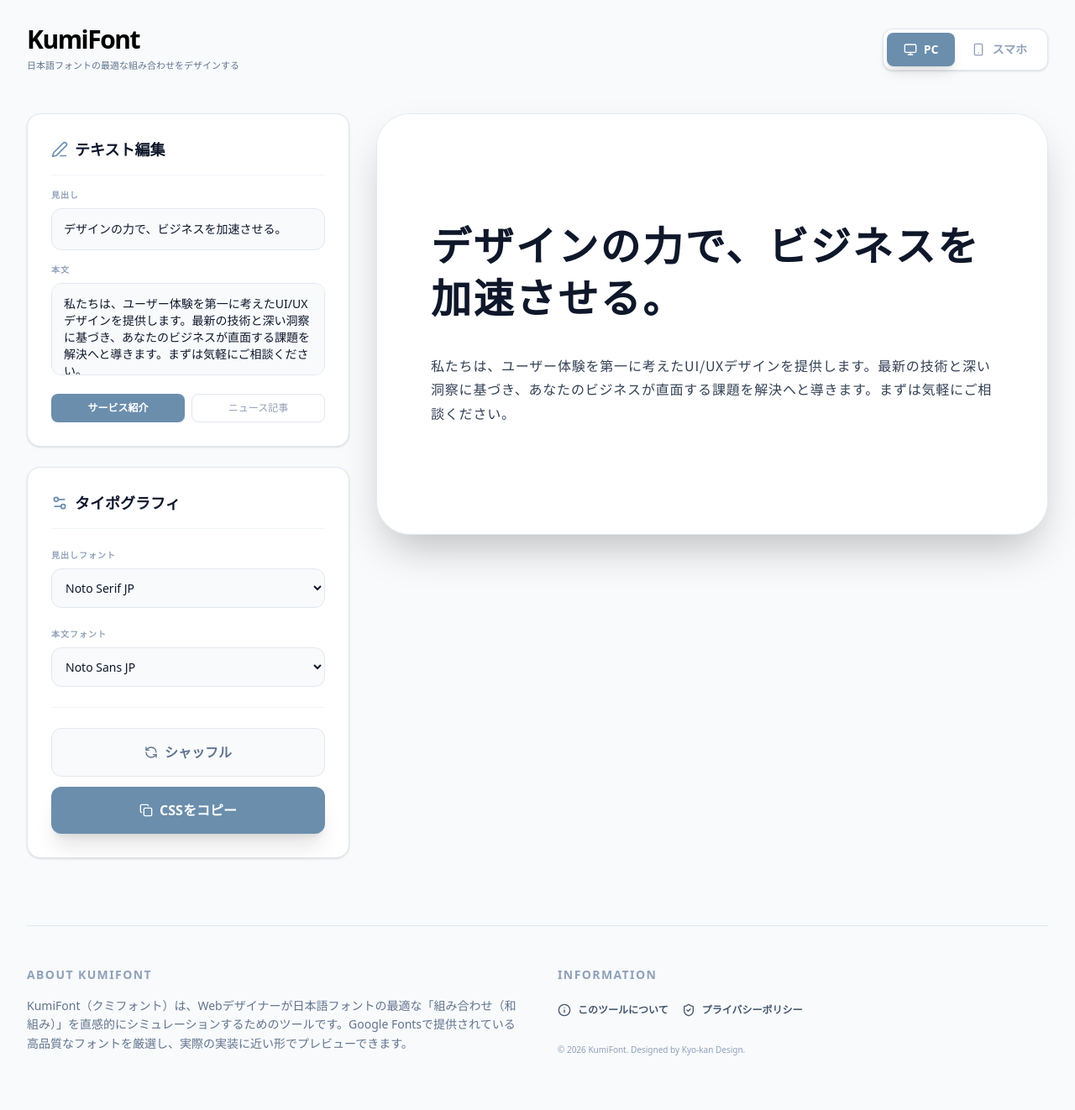
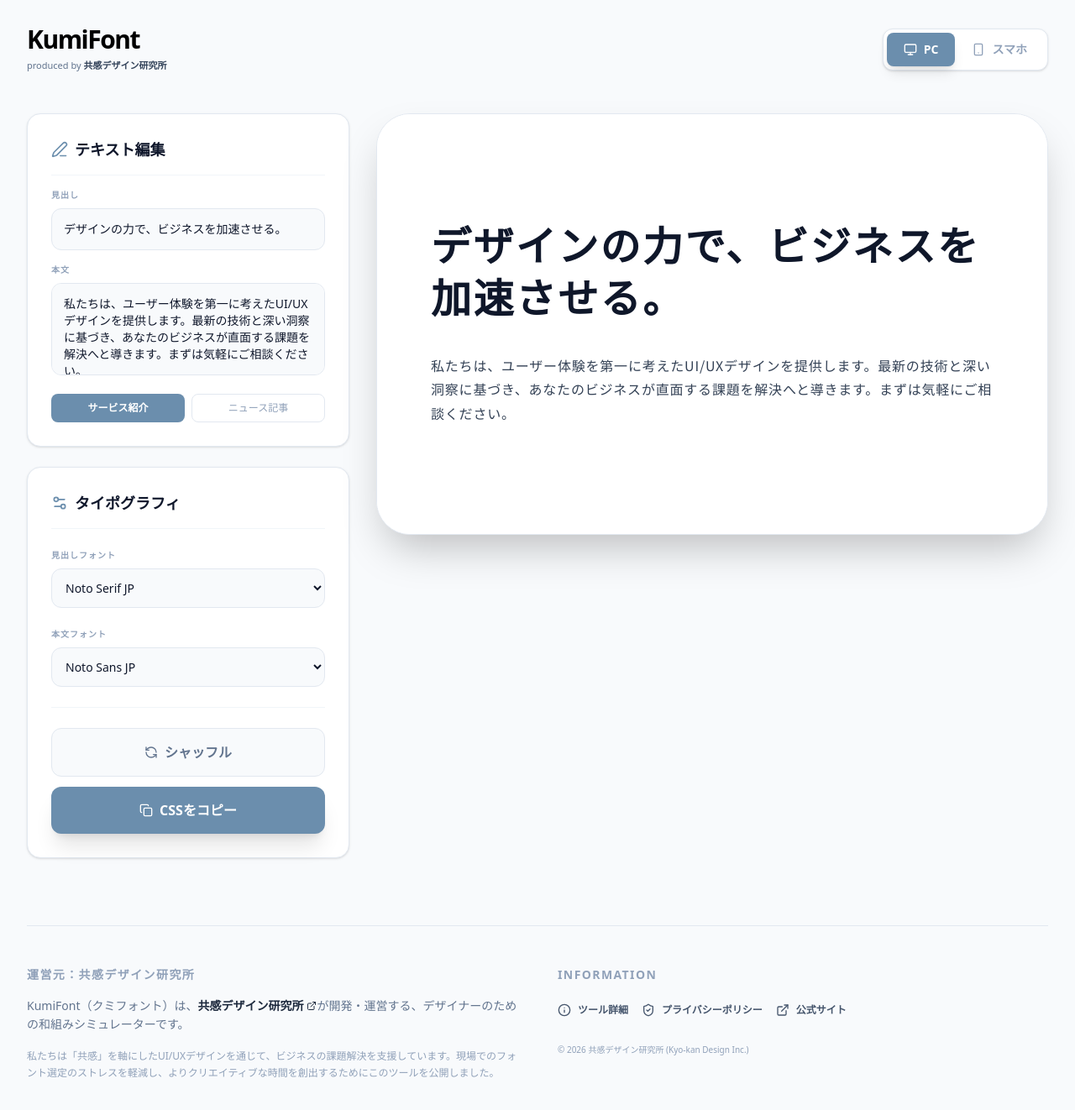
Before and after one commit to kyo-kan-design/my-font-app, a React (Vite) app: page / in a window 1280 px wide. Shown: the top 1322 px of the page at 84% size. Built offline with nearby package versions, Linux system fonts and the light colour scheme; a web font is replaced by a local one.

Commit message:
Branding: Add Kyo-kan Design company info and links

```diff
--- a/index.html
+++ b/index.html
@@ -5,31 +5,28 @@
     <link rel="icon" type="image/svg+xml" href="/vite.svg" />
     <meta name="viewport" content="width=device-width, initial-scale=1.0" />
 
-    <!-- SEO対策：タイトルと説明文 -->
-    <title>KumiFont | 日本語フォント組み合わせシミュレーター【CSSコピー可】</title>
-    <meta name="description" content="Webデザインに最適な日本語フォントのマッチングをブラウザ上で即座に確認。Noto Sans JPやMinchoなど商用利用可能なGoogle Fontsから、理想の組み合わせをシミュレーション。デザイナーのための無料制作支援ツールです。" />
-    <meta name="keywords" content="日本語フォント, フォントシミュレーター, Webデザイン, タイポグラフィ, Google Fonts, フォント組み合わせ" />
+    <!-- SEO対策：タイトルと説明文（共感デザイン研究所を明記） -->
+    <title>KumiFont | 日本語フォント組み合わせシミュレーター【by 共感デザイン研究所】</title>
+    <meta name="description" content="共感デザイン研究所が提供する日本語フォントの組み合わせシミュレーター。Webデザインに最適なフォントペアリングをブラウザ上で即座に確認し、CSSをコピーできます。Noto Sans JPやMinchoなど主要フォントに対応。" />
+    <meta name="keywords" content="日本語フォント, 共感デザイン研究所, KumiFont, フォントシミュレーター, Webデザイン, タイポグラフィ, Google Fonts" />
+    <meta name="author" content="共感デザイン研究所" />
 
     <!-- SNS共有用 (OGP) 設定 -->
     <meta property="og:title" content="KumiFont | 日本語フォント組み合わせシミュレーター" />
-    <meta property="og:description" content="日本語フォントの最適な組み合わせをブラウザでデザイン。" />
+    <meta property="og:description" content="共感デザイン研究所による、日本語フォントの最適な組み合わせをブラウザでデザインするツール。" />
     <meta property="og:url" content="https://kumifont.com" />
+    <meta property="og:site_name" content="共感デザイン研究所" />
     <meta property="og:type" content="website" />
     <meta name="twitter:card" content="summary_large_image" />
 
     <!-- Google アナリティクス (gtag.js) - 測定ID: G-S38VXX6M3X -->
     <script async src="https://www.googletagmanager.com/gtag/js?id=G-S38VXX6M3X"></script>
-    <script async src="https://pagead2.googlesyndication.com/pagead/js/adsbygoogle.js?client=ca-pub-6474529885988362"
-     crossorigin="anonymous"></script>
     <script>
       window.dataLayer = window.dataLayer || [];
       function gtag(){dataLayer.push(arguments);}
       gtag('js', new Date());
-
       gtag('config', 'G-S38VXX6M3X');
     </script>
-
-    <title>KumiFont - 日本語フォントシミュレーター</title>
   </head>
   <body>
     <div id="root"></div>
--- a/src/App.jsx
+++ b/src/App.jsx
@@ -11,7 +11,8 @@ import {
   Edit3,
   Info,
   ShieldCheck,
-  X
+  X,
+  ExternalLink
 } from 'lucide-react';
 
 const GOOGLE_FONTS = [
@@ -64,7 +65,7 @@ export default function App() {
   const [activePreset, setActivePreset] = useState(PRESET_TEXTS[0].title);
 
   const [showToast, setShowToast] = useState(false);
-  const [modalType, setModalType] = useState(null); // 'about' or 'privacy'
+  const [modalType, setModalType] = useState(null);
 
   const sendGAEvent = (action, params) => {
     if (window.gtag) {
@@ -104,7 +105,9 @@ export default function App() {
       <div className="max-w-7xl mx-auto w-full mb-12 flex flex-col md:flex-row md:items-center justify-between gap-6">
         <div>
           <h1 className="text-3xl font-black tracking-tighter leading-none text-black">KumiFont</h1>
-          <p className="text-slate-500 text-[11px] font-medium mt-2">日本語フォントの最適な組み合わせをデザインする</p>
+          <p className="text-slate-500 text-[11px] font-medium mt-2">
+            produced by <a href="https://kyo-kan-design.com/" target="_blank" rel="noopener noreferrer" className="text-slate-700 font-bold hover:underline">共感デザイン研究所</a>
+          </p>
         </div>
         <div className="flex bg-white p-1 rounded-xl shadow-sm border border-slate-200 w-fit">
           {[{ id: 'pc', icon: Monitor }, { id: 'mobile', icon: Smartphone }].map(({ id, icon: Icon }) => (
@@ -171,22 +174,25 @@ export default function App() {
         </div>
       </div>
 
-      {/* Footer Area for AdSense/SEO */}
       <footer className="max-w-7xl mx-auto w-full mt-20 pt-12 pb-20 border-t border-slate-200">
         <div className="grid grid-cols-1 md:grid-cols-2 gap-12">
           <div>
-            <h3 className="text-sm font-black uppercase tracking-widest text-slate-400 mb-4">About KumiFont</h3>
-            <p className="text-sm text-slate-500 leading-relaxed">
-              KumiFont（クミフォント）は、Webデザイナーが日本語フォントの最適な「組み合わせ（和組み）」を直感的にシミュレーションするためのツールです。Google Fontsで提供されている高品質なフォントを厳選し、実際の実装に近い形でプレビューできます。
+            <h3 className="text-sm font-black uppercase tracking-widest text-slate-400 mb-4">運営元：共感デザイン研究所</h3>
+            <p className="text-sm text-slate-500 leading-relaxed mb-4">
+              KumiFont（クミフォント）は、<a href="https://kyo-kan-design.com/" target="_blank" rel="noopener noreferrer" className="text-slate-800 font-bold hover:underline inline-flex items-center gap-1">共感デザイン研究所<ExternalLink className="w-3 h-3" /></a>が開発・運営する、デザイナーのための和組みシミュレーターです。
+            </p>
+            <p className="text-xs text-slate-400 leading-relaxed">
+              私たちは「共感」を軸にしたUI/UXデザインを通じて、ビジネスの課題解決を支援しています。現場でのフォント選定のストレスを軽減し、よりクリエイティブな時間を創出するためにこのツールを公開しました。
             </p>
           </div>
           <div className="flex flex-col gap-4">
             <h3 className="text-sm font-black uppercase tracking-widest text-slate-400 mb-2">Information</h3>
             <div className="flex flex-wrap gap-4">
-              <button onClick={() => setModalType('about')} className="flex items-center gap-2 text-xs font-bold text-slate-600 hover:text-slate-900 transition-colors"><Info className="w-4 h-4" /> このツールについて</button>
+              <button onClick={() => setModalType('about')} className="flex items-center gap-2 text-xs font-bold text-slate-600 hover:text-slate-900 transition-colors"><Info className="w-4 h-4" /> ツール詳細</button>
               <button onClick={() => setModalType('privacy')} className="flex items-center gap-2 text-xs font-bold text-slate-600 hover:text-slate-900 transition-colors"><ShieldCheck className="w-4 h-4" /> プライバシーポリシー</button>
+              <a href="https://kyo-kan-design.com/" target="_blank" rel="noopener noreferrer" className="flex items-center gap-2 text-xs font-bold text-slate-600 hover:text-slate-900 transition-colors"><ExternalLink className="w-4 h-4" /> 公式サイト</a>
             </div>
-            <p className="text-[10px] text-slate-400 mt-4">© 2026 KumiFont. Designed by Kyo-kan Design.</p>
+            <p className="text-[10px] text-slate-400 mt-4">© 2026 共感デザイン研究所 (Kyo-kan Design Inc.)</p>
           </div>
         </div>
       </footer>
@@ -199,20 +205,16 @@ export default function App() {
             {modalType === 'about' ? (
               <article className="prose prose-slate">
                 <h2 className="text-2xl font-black mb-6">KumiFontについて</h2>
-                <p className="text-slate-600 mb-4">Webサイト制作において、フォントの選定はブランドの印象を決定づける重要な要素です。しかし、日本語フォントはウェイトや明朝・ゴシックの組み合わせによって可読性が大きく変わります。</p>
-                <p className="text-slate-600 mb-4">KumiFontは、現場のデザイナーが「サクッと」最適なペアリングを見つけ、そのままCSSをコピーして開発に活かせるよう設計されています。</p>
-                <h3 className="font-bold mt-6 mb-2">対応フォント一覧</h3>
-                <div className="flex flex-wrap gap-2">
-                  {GOOGLE_FONTS.map(f => <span key={f.name} className="px-3 py-1 bg-slate-100 rounded-full text-[10px] font-bold text-slate-500">{f.name}</span>)}
-                </div>
+                <p className="text-slate-600 mb-4">共感デザイン研究所が提供するKumiFontは、Web制作の現場で最も重要かつ時間の掛かる「和文フォントのペアリング」を支援します。</p>
+                <p className="text-slate-600 mb-4">商用利用可能なGoogle Fontsの中から、可読性と美しさを両立する組み合わせを自由に模索し、CSSコードとして即座に書き出すことが可能です。</p>
+                <h3 className="font-bold mt-6 mb-2">プロデュース</h3>
+                <p className="text-slate-600">共感デザイン研究所（https://kyo-kan-design.com/）</p>
               </article>
             ) : (
               <article className="prose prose-slate">
                 <h2 className="text-2xl font-black mb-6">プライバシーポリシー</h2>
                 <div className="text-slate-600 text-sm space-y-4">
-                  <p><strong>広告の配信について:</strong> 当サイトでは、第三者配信の広告サービス（Googleアドセンス）を利用しています。Cookieを使用することで、お客様の過去のアクセス情報に基づいた適切な広告を表示します。</p>
-                  <p><strong>アクセス解析ツールについて:</strong> 当サイトでは、Googleによるアクセス解析ツール「Googleアナリティクス」を利用しています。トラフィックデータは匿名で収集されており、個人を特定するものではありません。</p>
-                  <p><strong>免責事項:</strong> 当サイトのシミュレーション結果により生じたトラブルや損失、損害等につきましては、一切責任を負いかねます。最終的なフォント選定は自己責任でお願いいたします。</p>
+                  <p><strong>広告と解析について:</strong> 当サイトは、共感デザイン研究所が運営しています。利便性向上のためGoogleアナリティクスを使用し、継続的な運営のためにGoogleアドセンスによる広告表示を行っています。</p>
                 </div>
               </article>
             )}
```
